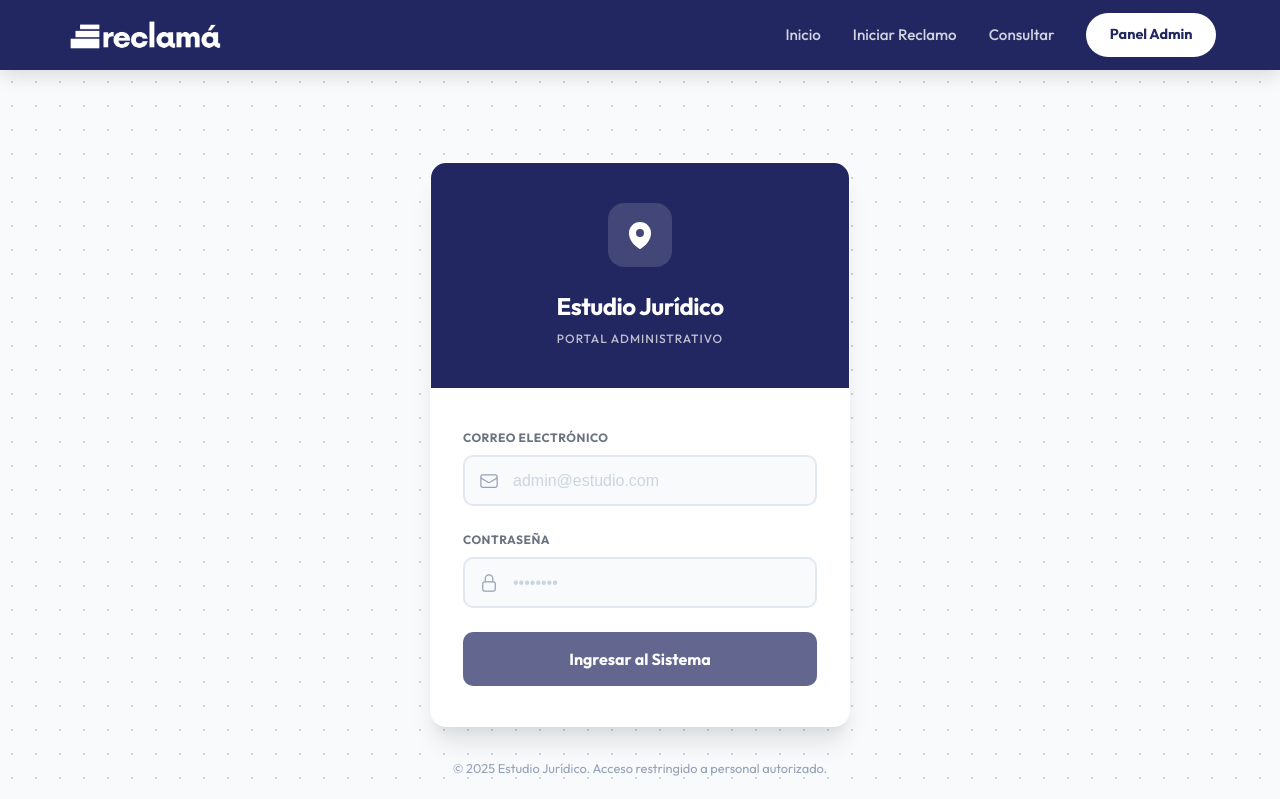
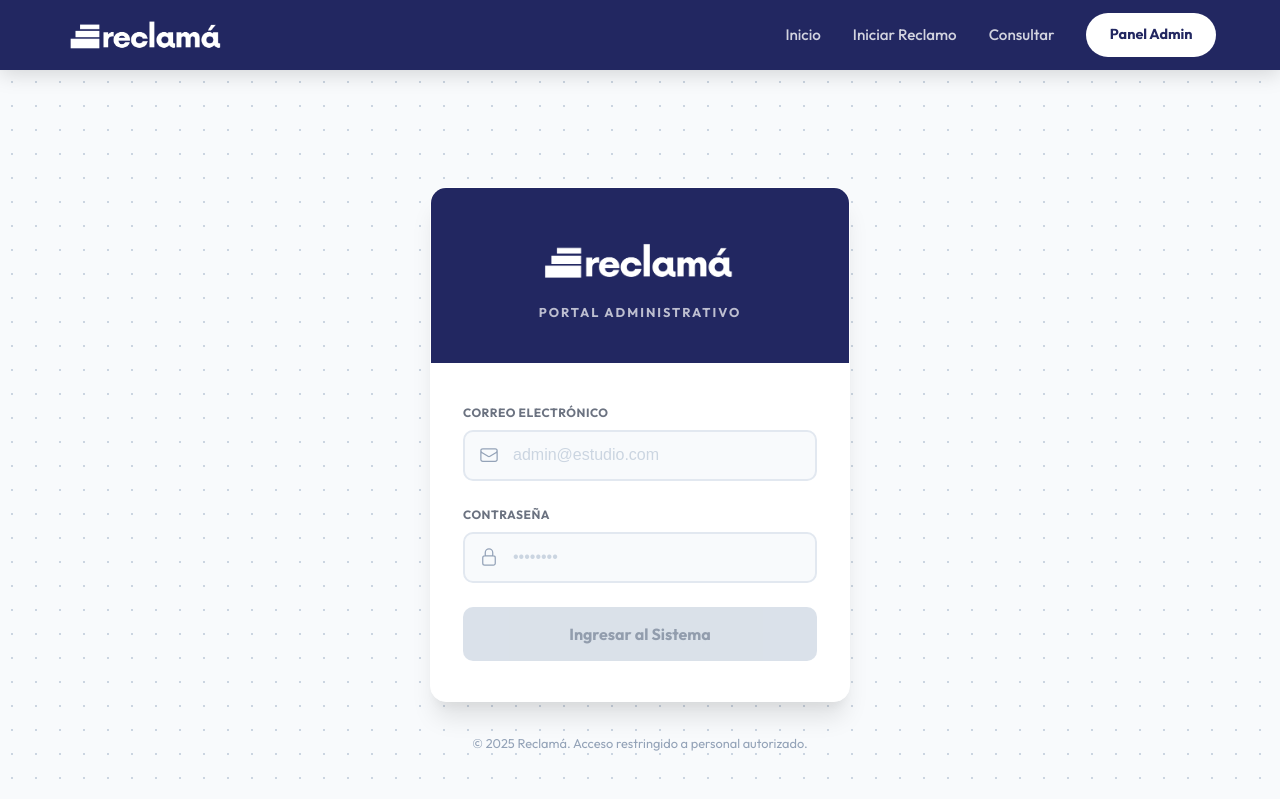
Before and after one commit to matibbaez/estudio-web, an Angular app: page /login in a window 1280 px wide. Shown: the top 799 px of the page. Built offline with nearby package versions, Linux system fonts and the light colour scheme.

Commit message:
Cambios de logo

```diff
--- a/src/app/components/footer/footer.html
+++ b/src/app/components/footer/footer.html
@@ -4,10 +4,7 @@
     <!-- COLUMNA 1: MARCA Y BAJADA -->
     <div class="footer-brand-col">
       <div class="footer-logo">
-        <svg xmlns="http://www.w3.org/2000/svg" viewBox="0 0 24 24" fill="currentColor">
-          <path fill-rule="evenodd" d="M11.54 22.351l.07.04.028.016a.76.76 0 00.723 0l.028-.015.071-.041a16.975 16.975 0 001.144-.742 19.58 19.58 0 002.683-2.282c1.944-1.99 3.963-4.98 3.963-8.827a8.25 8.25 0 00-16.5 0c0 3.846 2.02 6.837 3.963 8.827a19.58 19.58 0 002.682 2.282 16.975 16.975 0 001.145.742zM12 13.5a3 3 0 100-6 3 3 0 000 6z" clip-rule="evenodd" />
-        </svg>
-        <h3>Estudio Jurídico</h3>
+        <a href="/#"><img src="/reclamaFinal.png" alt="Reclamá" class="logo-img"></a>
       </div>
       <p class="brand-desc">
         Comprometidos con la agilidad y la transparencia.
@@ -49,7 +46,7 @@
 
   <div class="footer-bottom">
     <div class="bottom-container">
-      <p>&copy; 2025 Estudio Jurídico.</p>
+      <p>&copy; 2025 Reclamá.</p>
       <p class="credits">Desarrollado por <span class="dev-name">VisionPath</span></p>
     </div>
   </div>
--- a/src/app/components/footer/footer.scss
+++ b/src/app/components/footer/footer.scss
@@ -29,6 +29,7 @@
 
   svg { width: 32px; height: 32px; }
   h3 { font-size: 1.5rem; font-weight: 700; margin: 0; }
+  img { height: 40px; }
 }
 
 .brand-desc {
--- a/src/app/pages/iniciar-reclamo/iniciar-reclamo.scss
+++ b/src/app/pages/iniciar-reclamo/iniciar-reclamo.scss
@@ -15,7 +15,6 @@
   text-align: center;
 }
 
-/* ... (El estilo de :host ::ng-deep app-card queda igual al anterior) ... */
 :host ::ng-deep app-card {
   .card {
     border: none;
@@ -48,7 +47,6 @@
 
 .form-content { padding: 2.5rem; }
 
-/* ... (Info-box queda igual) ... */
 .info-box {
   background-color: #fff;
   border-left: 4px solid var(--color-secundario);
--- a/src/app/pages/inicio/inicio.scss
+++ b/src/app/pages/inicio/inicio.scss
@@ -31,7 +31,7 @@
 
   will-change: background-position;
 
-  padding: 6rem 1rem;
+  padding: 4rem 1rem;
   overflow: hidden;
 
   /* Degradado inferior */
--- a/src/app/pages/login/login.html
+++ b/src/app/pages/login/login.html
@@ -5,15 +5,10 @@
     <div class="login-card">
 
       <!-- Hice el header clickeable para volver al inicio por si entraron por error -->
-      <div class="login-header" routerLink="/inicio">
+      <div class="login-header" routerLink="/">
 
-        <div class="brand-icon">
-          <svg xmlns="http://www.w3.org/2000/svg" viewBox="0 0 24 24" fill="currentColor">
-            <path fill-rule="evenodd" d="M11.54 22.351l.07.04.028.016a.76.76 0 00.723 0l.028-.015.071-.041a16.975 16.975 0 001.144-.742 19.58 19.58 0 002.683-2.282c1.944-1.99 3.963-4.98 3.963-8.827a8.25 8.25 0 00-16.5 0c0 3.846 2.02 6.837 3.963 8.827a19.58 19.58 0 002.682 2.282 16.975 16.975 0 001.145.742zM12 13.5a3 3 0 100-6 3 3 0 000 6z" clip-rule="evenodd" />
-          </svg>
-        </div>
+        <img src="/reclamaFinal.png" alt="Reclamá" class="logo-img">
 
-        <h1>Estudio Jurídico</h1>
         <p>Portal Administrativo</p>
       </div>
 
@@ -54,7 +49,7 @@
     </div>
 
     <div class="login-footer">
-      <p>&copy; 2025 Estudio Jurídico. Acceso restringido a personal autorizado.</p>
+      <p>&copy; 2025 Reclamá. Acceso restringido a personal autorizado.</p>
     </div>
 
   </div>
--- a/src/app/pages/login/login.scss
+++ b/src/app/pages/login/login.scss
@@ -5,7 +5,7 @@
   align-items: center;
   justify-content: center;
 
-  /* Fondo claro con patrón de puntos (mismo que el Hero) */
+  /* Fondo coherente con el resto de la web */
   background-color: #f8fafc;
   background-image: radial-gradient(#cbd5e1 1.5px, transparent 1.5px);
   background-size: 24px 24px;
@@ -14,7 +14,7 @@
 
 .login-container {
   width: 100%;
-  max-width: 420px; /* Un pelín más ancho para que respire */
+  max-width: 420px;
   display: flex;
   flex-direction: column;
   align-items: center;
@@ -26,9 +26,8 @@
 /* --- TARJETA --- */
 .login-card {
   background-color: white;
-  border-radius: 16px; /* Bordes un poco más redondeados */
+  border-radius: 16px;
   width: 100%;
-  /* Sombra profunda y elegante */
   box-shadow: 0 20px 25px -5px rgba(0, 0, 0, 0.1), 0 10px 10px -5px rgba(0, 0, 0, 0.04);
   overflow: hidden;
   border: 1px solid white;
@@ -37,51 +36,32 @@
 /* --- CABECERA AZUL --- */
 .login-header {
   background-color: var(--color-primario);
-  padding: 2.5rem 2rem;
+  padding: 3rem 2rem 2.5rem 2rem;
   text-align: center;
   color: white;
-  cursor: pointer; /* Indica que se puede clickear para salir */
+  cursor: pointer;
   transition: background-color 0.2s;
 
   &:hover {
-    background-color: #1e1b4b; /* Un tono apenas más oscuro al hover */
+    background-color: var(--color-primario-hover);
   }
 
-  /* Ícono */
-  .brand-icon {
-    width: 64px;
-    height: 64px;
-    background-color: rgba(255, 255, 255, 0.15);
-    border-radius: 16px;
-    display: flex;
-    align-items: center;
-    justify-content: center;
-    margin: 0 auto 1.25rem auto;
-    backdrop-filter: blur(4px); /* Detalle sutil */
-
-    svg {
-      width: 32px;
-      height: 32px;
-      color: white;
-    }
-  }
-
-  h1 {
-    font-size: 1.5rem;
-    color: white;
-    font-weight: 700;
-    margin: 0 0 0.25rem 0;
-    letter-spacing: -0.5px;
+  /* ESTILO DEL NUEVO LOGO */
+  .logo-img {
+    height: 50px; /* Tamaño ideal para encabezado de tarjeta */
+    width: auto;
+    display: block;
+    margin: 0 auto 1rem auto; /* Centrado horizontal con margen abajo */
+    object-fit: contain;
   }
 
   p {
     color: rgba(255, 255, 255, 0.7);
-    font-size: 0.9rem;
+    font-size: 0.8rem;
     margin: 0;
-    font-weight: 500;
+    font-weight: 600;
     text-transform: uppercase;
-    letter-spacing: 1px;
-    font-size: 0.75rem;
+    letter-spacing: 2px;
   }
 }
 
@@ -112,7 +92,7 @@
     left: 16px;
     top: 50%;
     transform: translateY(-50%);
-    color: #94a3b8; /* Gris azulado */
+    color: #94a3b8;
     z-index: 10;
     display: flex;
     svg { width: 20px; height: 20px; }
@@ -120,7 +100,7 @@
 
   input {
     width: 100%;
-    padding: 0.9rem 1rem 0.9rem 3rem; /* Espacio para icono */
+    padding: 0.9rem 1rem 0.9rem 3rem; /* Espacio a la izquierda para el ícono */
     border: 2px solid #e2e8f0;
     border-radius: 10px;
     font-size: 1rem;
@@ -134,19 +114,17 @@
       outline: none;
       background-color: white;
       border-color: var(--color-primario);
-      box-shadow: 0 0 0 4px rgba(34, 39, 97, 0.1); /* Glow azul */
-
-      /* Al enfocar, cambiamos el color del icono hermano */
+      box-shadow: 0 0 0 4px rgba(34, 39, 97, 0.1);
     }
 
-    /* Pequeño truco CSS: input enfocado -> icono cambia de color */
+    /* Al enfocar el input, pintamos el ícono del color primario */
     &:focus + .icon, &:focus ~ .icon {
         color: var(--color-primario);
     }
   }
 
   .error {
-    color: #dc2626; /* Rojo error */
+    color: var(--color-error);
     font-size: 0.8rem;
     margin-top: 0.5rem;
     font-weight: 500;
@@ -159,7 +137,7 @@
         display: inline-block;
         width: 14px;
         height: 14px;
-        background: #dc2626;
+        background: var(--color-error);
         color: white;
         border-radius: 50%;
         text-align: center;
@@ -185,11 +163,11 @@
   display: flex;
   justify-content: center;
   align-items: center;
-  min-height: 54px; /* Altura generosa para touch */
+  min-height: 54px;
   box-shadow: 0 4px 6px -1px rgba(26, 35, 126, 0.2);
 
   &:hover {
-    background-color: var(--color-primario-hover, #1e1b4b);
+    background-color: var(--color-primario-hover);
     transform: translateY(-2px);
     box-shadow: 0 10px 15px -3px rgba(26, 35, 126, 0.3);
   }
@@ -203,6 +181,8 @@
     cursor: not-allowed;
     transform: none;
     box-shadow: none;
+    background-color: #cbd5e1; /* Gris desactivado */
+    color: #64748b;
   }
 }
 
@@ -219,7 +199,7 @@
   }
 }
 
-/* Spinner */
+/* --- SPINNER --- */
 .spinner {
   width: 24px;
   height: 24px;
@@ -231,14 +211,7 @@
 
 @keyframes spin { to { transform: rotate(360deg); } }
 
-/* Animación de Entrada */
 @keyframes fadeInUp {
-  from {
-    opacity: 0;
-    transform: translateY(20px);
-  }
-  to {
-    opacity: 1;
-    transform: translateY(0);
-  }
+  from { opacity: 0; transform: translateY(20px); }
+  to { opacity: 1; transform: translateY(0); }
 }
```
